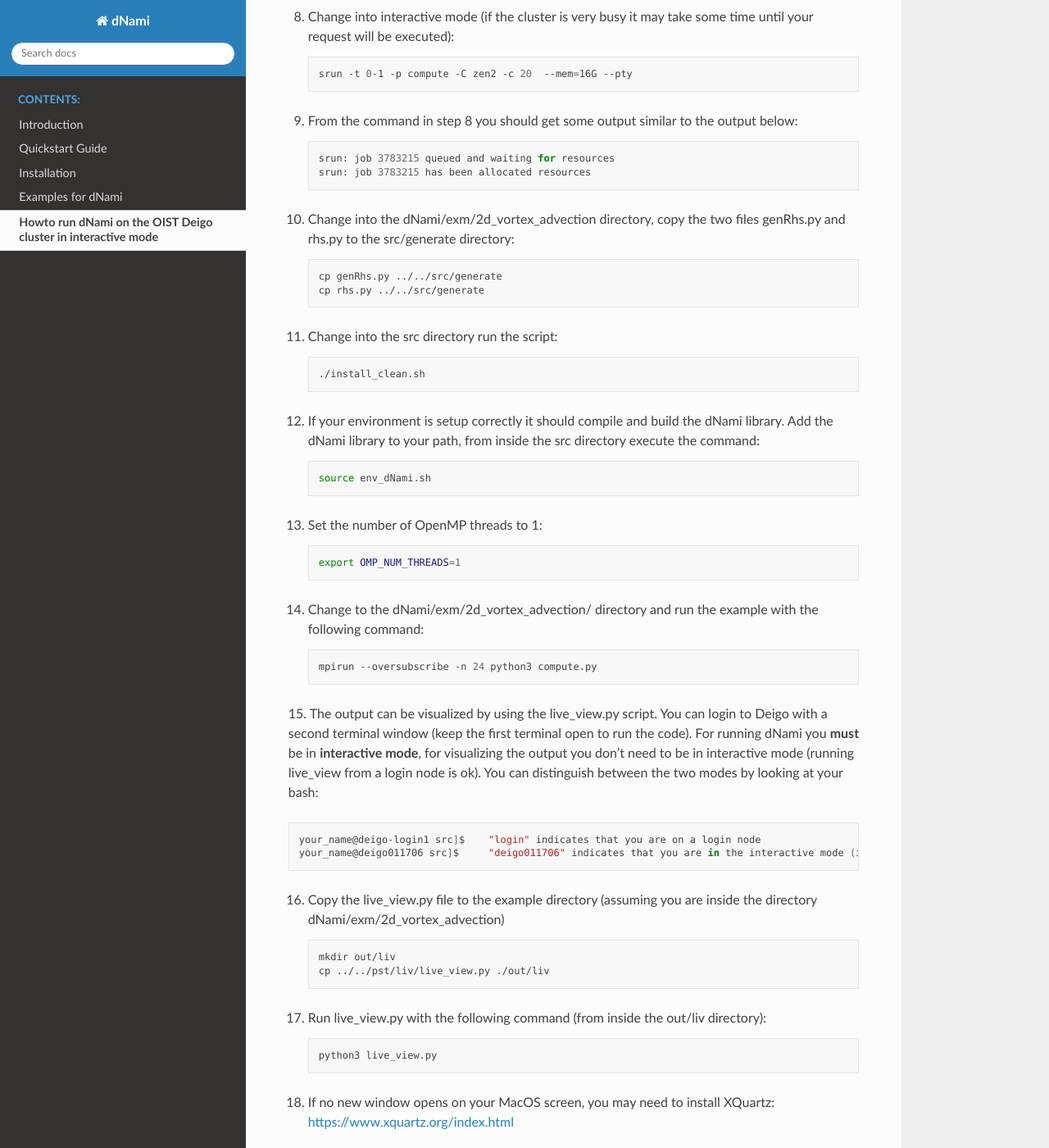
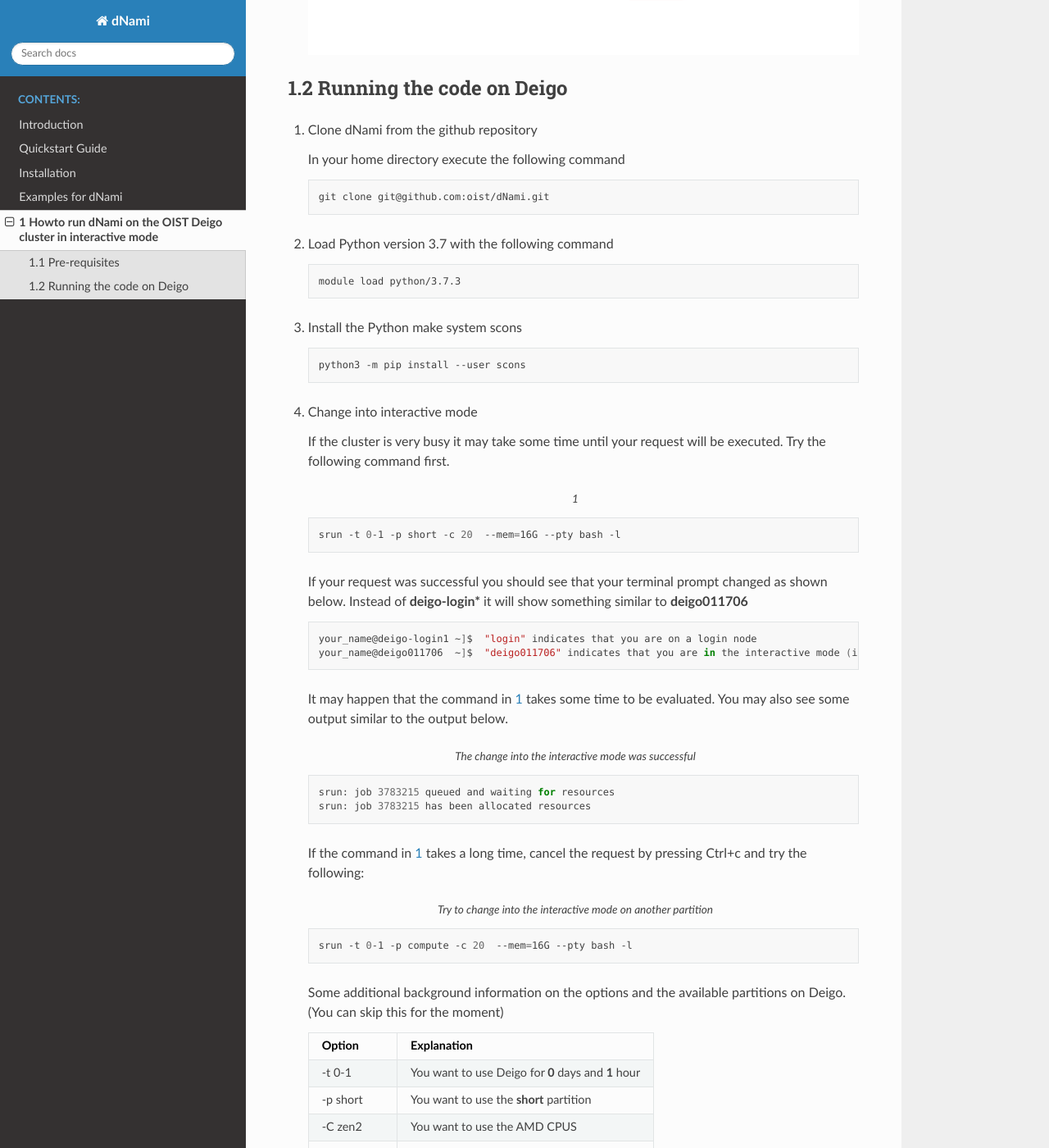
Before and after one commit to dNamiLab/dNami, a Sphinx documentation site: the page built from doc/usage/deigo.rst, in a window 1280 px wide and 1400 px high, scrolled down 1599 px. Shown: the whole window at 82% size. Built offline with Sphinx 7.4.7 and the Read the Docs theme 2.0.0, drawn with Linux system fonts in a browser that asks for light colours; some of the changed text lies outside the part shown.

Commit message:
Updated the documentation

```diff
--- a/doc/usage/deigo.rst
+++ b/doc/usage/deigo.rst
@@ -3,80 +3,198 @@
 This tutorial will explain how to run the 2D-Vortex-Advection example
 on the OIST cluster Deigo.
 
+* :ref:`req-label`
+* :ref:`code-label`
+
+.. sectnum::
+
+
+.. _req-label:
+
+==============
+Pre-requisites
+==============
+
+The following steps assume that you already have a Github account.
+If you don't have one please go to www.github.com and create a account.
+
 .. highlight:: sh
 
 
-1. Login to Deigo::
+#. Login to Deigo
 
-    ssh -X YourName@deigo.oist.jp
+   .. code-block:: bash
 
-2. Generate a SSH key (Press the Enter key so select the default values)::
+      ssh -X YourName@deigo.oist.jp
 
-    ssh-keygen -t ed25519 -C "your_email@oist.jp"
+#. Generate a SSH key
 
-3. Register the SSH key in our Github page
-    .. image:: img/g1.jpg
-       :width: 100%
+   The next command may prompt some questions where to save the generated key, simply
+   press the Enter key so select the default values.
 
-4. Active your new ssh key for OIST
-    .. image:: img/g2.jpg
-       :width: 100%
+   .. code-block:: bash
 
-5. Clone dNami from the github repository, in your home directory execute the following command::
+      ssh-keygen -t ed25519 -C "your_email@oist.jp"
 
-    git@github.com:oist/dNami.git
+   The next command will print your generated public key. The whole output of the
+   command is needed in the next step when you add your key to your Github account.
 
-6. Load Python version 3.7 with the following command::
+   .. code-block:: bash
+
+      cat ~/.ssh/id_ed25519.pub
+
+#. Register the SSH key in our Github page
+
+   .. image:: img/g1.jpg
+      :width: 100%
+
+#. Activate your new ssh key for OIST
+
+   .. image:: img/g2.jpg
+      :width: 100%
+
+.. _code-label:
+
+=========================
+Running the code on Deigo
+=========================
+
+#. Clone dNami from the github repository
+
+   In your home directory execute the following command
+
+   .. code-block:: bash
+
+    git clone git@github.com:oist/dNami.git
+
+#. Load Python version 3.7 with the following command
+
+   .. code-block:: bash
 
     module load python/3.7.3
 
-7. Install the Python make system scons::
+#. Install the Python make system scons
+
+   .. code-block:: bash
 
     python3 -m pip install --user scons
 
-8. Change into interactive mode (if the cluster is very busy it may take some time until your request will be executed)::
+#. Change into interactive mode
 
-    srun -t 0-1 -p compute -C zen2 -c 20  --mem=16G --pty
+   If the cluster is very busy it may take some time until your request will be executed.
+   Try the following command first.
 
-9. From the command in step 8 you should get some output similar to the output below::
 
-    srun: job 3783215 queued and waiting for resources
-    srun: job 3783215 has been allocated resources
+   .. code-block:: bash
+      :caption: 1
+      :name: Try-1
 
-10. Change into the dNami/exm/2d_vortex_advection directory, copy the two files genRhs.py and rhs.py to the src/generate directory::
+      srun -t 0-1 -p short -c 20  --mem=16G --pty bash -l
 
-     cp genRhs.py ../../src/generate
-     cp rhs.py ../../src/generate
+   If your request was successful you should see that your terminal prompt changed as shown below.
+   Instead of **deigo-login*** it will show something similar to **deigo011706**
 
-11. Change into the src directory run the script::
+   .. code-block:: bash
 
-     ./install_clean.sh
+      your_name@deigo-login1 ~]$  "login" indicates that you are on a login node
+      your_name@deigo011706  ~]$  "deigo011706" indicates that you are in the interactive mode (instead of 011706 it could also be a different number)
 
-12. If your environment is setup correctly it should compile and build the dNami library. Add the dNami library to your path, from inside the src directory execute the command::
+   It may happen that the command in :ref:`Try-1` takes some time to be evaluated.
+   You may also see some output similar to the output below.
 
-     source env_dNami.sh
+   .. code-block:: bash
+      :caption: The change into the interactive mode was successful
 
-13. Set the number of OpenMP threads to 1::
+      srun: job 3783215 queued and waiting for resources
+      srun: job 3783215 has been allocated resources
 
-     export OMP_NUM_THREADS=1
+   If the command in :ref:`Try-1` takes a long time, cancel the request by pressing Ctrl+c and try
+   the following:
 
-14. Change to the dNami/exm/2d_vortex_advection/ directory and run the example with the following command::
+   .. code-block:: bash
+      :caption: Try to change into the interactive mode on another partition
+      :name: Try-2
 
-     mpirun --oversubscribe -n 24 python3 compute.py
+      srun -t 0-1 -p compute -c 20  --mem=16G --pty bash -l
 
-15. The output can be visualized by using the live_view.py script. You can login to Deigo with a second terminal window (keep the first terminal open to run the code). For running dNami you **must** be in **interactive mode**, for visualizing the output you don't need to be in interactive mode (running live_view from a login node is ok).
-You can distinguish between the two modes by looking at your bash::
+   Some additional background information on the options and the available partitions on Deigo.
+   (You can skip this for the moment)
 
-     your_name@deigo-login1 src]$    "login" indicates that you are on a login node
-     your_name@deigo011706 src]$     "deigo011706" indicates that you are in the interactive mode (instead of 011706 it could also be a different number)
+   +-----------+------------------------------------------------------+
+   | Option    | Explanation                                          |
+   +===========+======================================================+
+   | -t 0-1    | You want to use Deigo for **0** days and **1** hour  |
+   +-----------+------------------------------------------------------+
+   | -p short  | You want to use the **short** partition              |
+   +-----------+------------------------------------------------------+
+   | -C zen2   | You want to use the AMD CPUS                         |
+   +-----------+------------------------------------------------------+
+   | -c 20     | Reserve 20 CPU cores                                 |
+   +-----------+------------------------------------------------------+
+   | --mem=16G | Reserve 16 GB of RAM                                 |
+   +-----------+------------------------------------------------------+
 
-16. Copy the live_view.py file to the example directory (assuming you are inside the directory dNami/exm/2d_vortex_advection) ::
+   The following image shows the Deigo cluster partition layout, as a student you hava access
+   to the **short** and **compute** partition.
 
-     mkdir out/liv
-     cp ../../pst/liv/live_view.py ./out/liv
+   .. image:: img/deigo_overview.png
+      :width: 45%
+   .. image:: img/deigo_partition.png
+      :width: 50%
 
-17. Run live_view.py with the following command (from inside the out/liv directory)::
+#. Change into the dNami/exm/2d_vortex_advection directory, copy the two files genRhs.py and rhs.py to the src/generate directory
+
+   .. code-block:: bash
+
+      cp genRhs.py ../../src/generate
+      cp rhs.py ../../src/generate
+
+#. Change into the src directory run the script
+
+   .. code-block:: bash
+
+      ./install_clean.sh
+
+#. If your environment is setup correctly it should compile and build the dNami library. Add the dNami library to your path, from inside the src directory execute the command
+
+
+   .. code-block:: bash
+
+      source env_dNami.sh
+
+#. Set the number of OpenMP threads to 1
+
+   .. code-block:: bash
+
+      export OMP_NUM_THREADS=1
+
+#. Change to the dNami/exm/2d_vortex_advection/ directory and run the example with the following command
+
+   .. code-block:: bash
+
+      mpirun --oversubscribe -n 24 python3 compute.py
+
+#. The output can be visualized by using the live_view.py script.
+
+   You can login to Deigo with a second terminal window (keep the first terminal open to run the code). For running dNami you **must** be in **interactive mode**, for visualizing the output you don't need to be in interactive mode (running live_view from a login node is ok).
+   You can distinguish between the two modes by looking at your terminal prompt:
+
+   .. code-block:: bash
+
+      your_name@deigo-login1 ~]$   "login" indicates that you are on a login node
+      your_name@deigo011706  ~]$   "deigo011706" indicates that you are in the interactive mode (instead of 011706 it could also be a different number)
+
+#. Copy the live_view.py file to the example directory (assuming you are inside the directory dNami/exm/2d_vortex_advection)
+
+   .. code-block:: bash
+
+      mkdir out/liv
+      cp ../../pst/liv/live_view.py ./out/liv
+
+#. Run live_view.py with the following command (from inside the out/liv directory)
+
+   .. code-block:: bash
 
      python3 live_view.py
 
-18. If no new window opens on your MacOS screen, you may need to install XQuartz: https://www.xquartz.org/index.html
+#. If no new window opens on your MacOS screen, you may need to install XQuartz: https://www.xquartz.org/index.html
```
Also changed, not shown: doc/usage/img/deigo_overview.png (added), doc/usage/img/deigo_partition.png (added).
